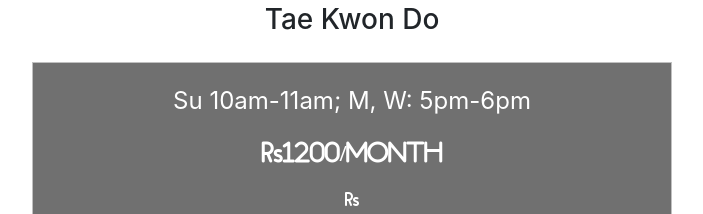
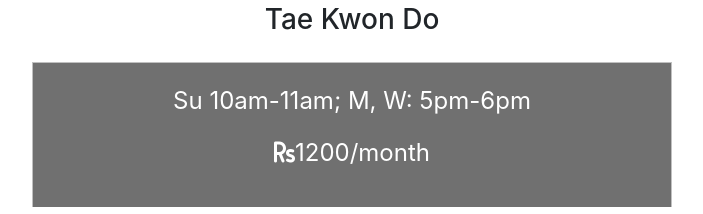
Before and after one commit to sshowalter73/yoopune, a plain HTML site: page activities.html in a window 1280 px wide. Shown: the part 1778-1992 px from the top of the page, without its empty margins (288-991 px from the left). Drawn offline with nearby package versions, Linux system fonts and the light colour scheme.

Commit message:
Update activities.html

```diff
--- a/activities.html
+++ b/activities.html
@@ -76,7 +76,7 @@
       <h3>Tae Kwon Do</h3>
       <button class="button1">
         <p>Su 10am-11am; M, W: 5pm-6pm</p>
-        <p><i class="fas fa-rupee-sign">1200/month</p>
+        <p><i class="fas fa-rupee-sign"></i>1200/month</p>
       </button>
 
       <h2>Adults</h2>
```
